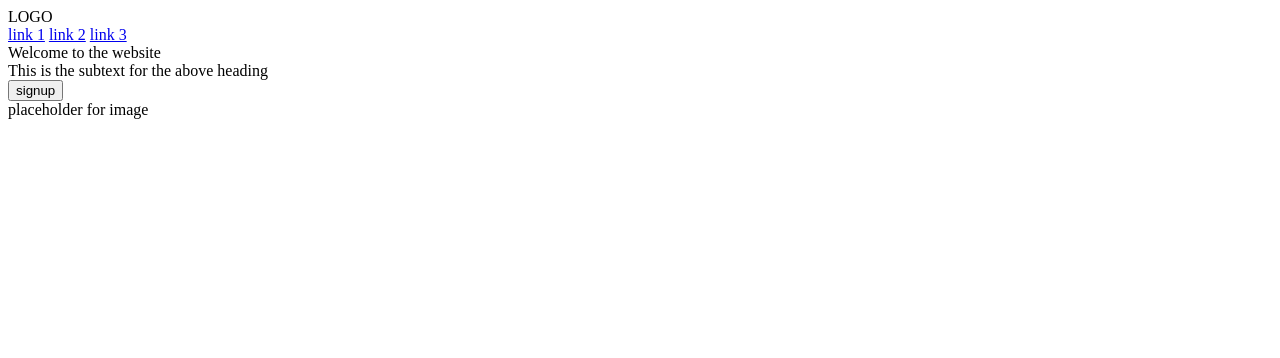
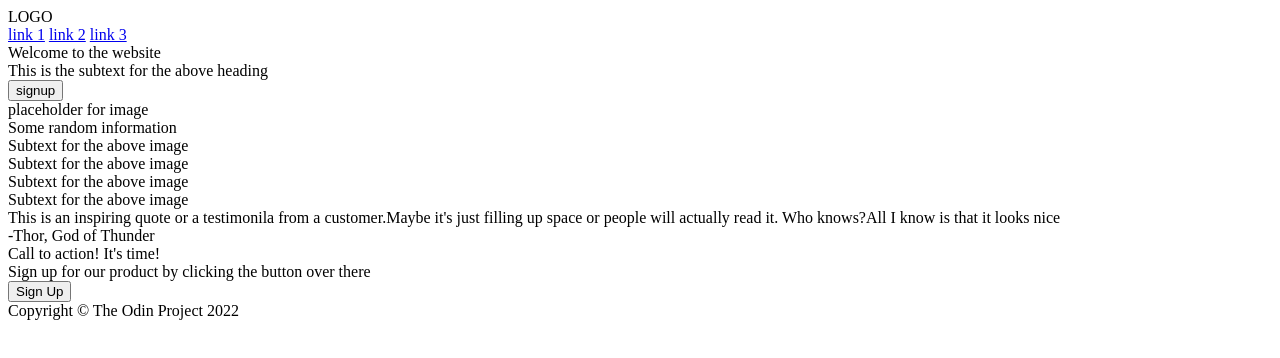
Before and after one commit to sriharshahari1/landing-page-test, a plain HTML site: page index.html in a window 1280 px wide. Drawn offline with Linux system fonts and the light colour scheme.

Commit message:
completed the base html file

```diff
--- a/index.html
+++ b/index.html
@@ -32,7 +32,47 @@
         </div>
     </div>
     <div class="body2">
-
+        <div class="heading">
+            Some random information
+        </div>
+        <div class="info">
+            <div class="img"></div>
+            <div class="imgtext">Subtext for the above image</div>
+        </div>
+        <div class="info">
+            <div class="img"></div>
+            <div class="imgtext">Subtext for the above image</div>
+        </div>
+        <div class="info">
+            <div class="img"></div>
+            <div class="imgtext">Subtext for the above image</div>
+        </div>
+        <div class="info">
+            <div class="img"></div>
+            <div class="imgtext">Subtext for the above image</div>
+        </div>
+    </div>
+    <div class="body3">
+        <div class="quote">
+            This is an inspiring quote or a testimonila from a customer.Maybe it's just filling up space or people will actually read it. Who knows?All I know is that it looks nice
+        </div>
+        <div class="by">
+            -Thor, God of Thunder
+        </div>
+    </div>
+    <div class="body4">
+        <div class="sign">
+            <div id="text1">
+                Call to action! It's time!
+            </div>
+            <div id="text2">
+                Sign up for our product by clicking the button over there
+            </div>
+        </div>
+        <button>Sign Up</button>
+    </div>
+    <div class="footer">
+        Copyright &copy; The Odin Project 2022
     </div>
 </body>
 </html>
```
